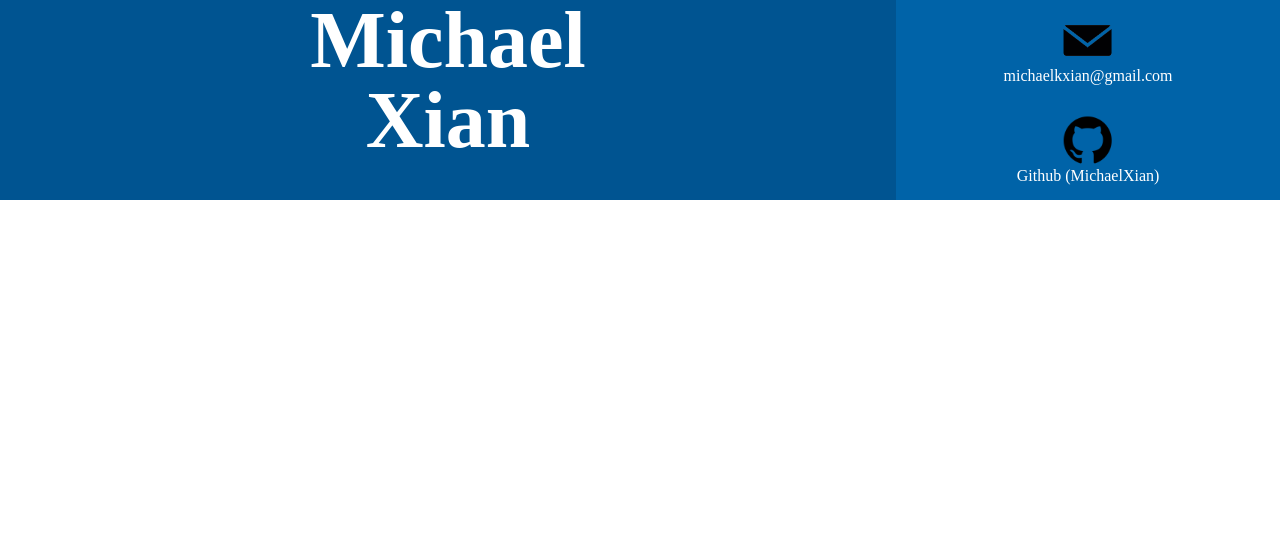
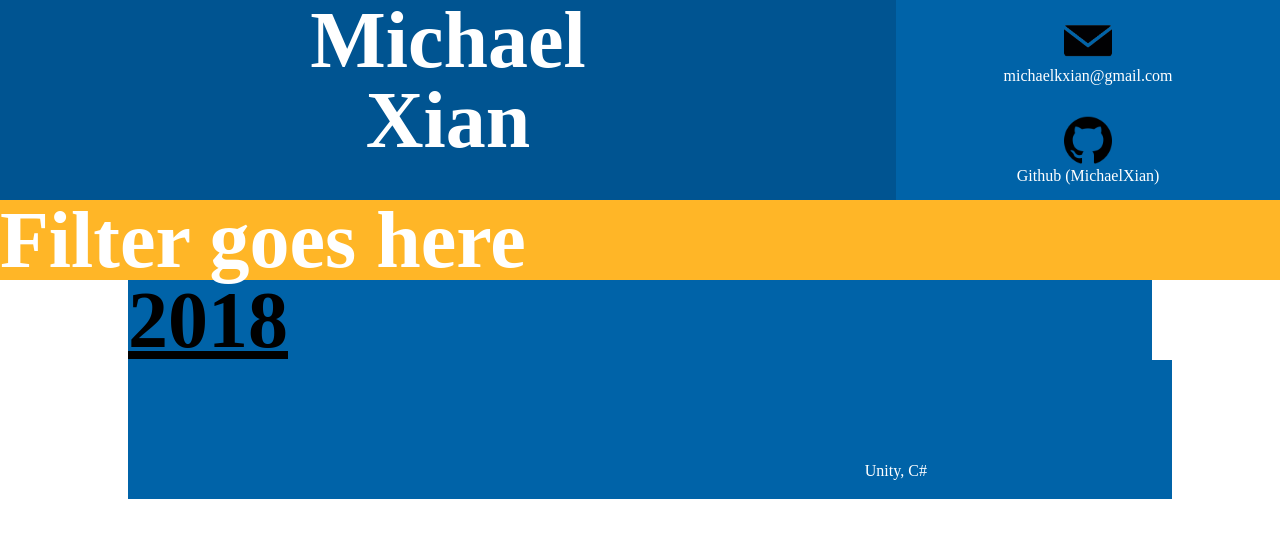
Before and after one commit to MichaelXian/Personal-Website, a plain HTML site: page index.html in a window 1280 px wide. Drawn offline with nearby package versions, Linux system fonts and the light colour scheme.

Commit message:
Filter placeholder, cursor changes on hovering over link properly

```diff
--- a/css/main.css
+++ b/css/main.css
@@ -63,20 +63,17 @@ h1 {
 .container {
     width: 100%;
     height: 200px;
-/*    background: aqua; */
     margin: auto;
     padding: 10px;
 }
 .container-left {
     width: 70%;
     height: 200px;
-/*    background: red; */
     float: left;
 }
 .container-right {
     margin-left: 70%;
     height: 200px;
-/*    background: black; */
 }
 .blue {
     color: white;
@@ -93,7 +90,7 @@ h1 {
 .brown {
     color: white;
     text-decoration-line: none;
-    background-color: #0063A8;
+    background-color: #FFB627;
     transition: background-color 0.1s linear; /* vendorless fallback */
     -o-transition: background-color 0.1s linear; /* opera */
     -ms-transition: background-color 0.1s linear; /* IE 10 */
@@ -101,20 +98,26 @@ h1 {
     -webkit-transition: background-color 0.1s linear; /*safari and chrome */
 }
 .brown:hover {
-    background-color: #005491;
+    background-color: #D48D00;
 }
 .background-blue {
     background-color: #0063A8;
 }
+
 .infoItem {
     height: 50%;
-    position: relative;
+    /* position: relative;*/
 }
+.infoItem div {
+    transform: translate(0%, 25%);
+}
+/*
 .infoItem a{
     position: absolute;
     top: 50%;
     transform: translate(-50%, -50%);
 }
+*/
 .iconLarge {
     height: 3em;
     width: 3em;
@@ -122,3 +125,41 @@ h1 {
 #header {
     padding: 0;
 }
+#showcase {
+    padding-left: 10%;
+    width: 80%;
+}
+.item {
+    width: 100%;
+    height: 80%;
+    margin: auto;
+    padding: 10px;
+}
+.item-left {
+    width: 70%;
+    height: 80%;
+    float: left;
+}
+.item-right {
+    margin-left: 70%;
+    height: 80px;
+}
+.skills {
+    width: 100%;
+    height: 20%;
+    margin: auto;
+    padding: 10px;
+}
+.skills-left {
+    width: 70%;
+    height: 20%;
+    float: left;
+}
+.skills-right {
+    margin-left: 70%;
+    height: 20%;
+}
+.year-title {
+    color: black;
+    text-decoration: underline;
+}
--- a/index.html
+++ b/index.html
@@ -3,6 +3,7 @@
     <head>
         <meta charset="UTF-8">
         <title>Michael Xian | Home</title>
+        <script src="jquery-1.12.4.min.js"> </script>
         <link rel="stylesheet" href="css/main.css">
     </head>
 
@@ -15,21 +16,38 @@
             Xian
             </h1>
         </a>
-        <div id="infoBox" class="container-right background-blue">
+        <div class="container-right background-blue">
+            <a href="mailto:michaelkxian@gmail.com">
             <div class="infoItem blue">
-                <a href="mailto:michaelkxian@gmail.com" class="">
+                <div>
                    <img class="iconLarge" src="assets/images/email-icon.jpg">
                     <p> michaelkxian@gmail.com </p>
-                </a>
+                </div>
             </div>
+            </a>
+            <a href="https://github.com/MichaelXian" target="_blank">
             <div class="infoItem blue">
-                <a href="https://github.com/MichaelXian" class="">
+                <div>
                    <img class="iconLarge" src="assets/images/octocat.png">
                     <p>Github (MichaelXian)</p>
-                </a>
+                </div>
+            </div>
+            </a>
+        </div>
+        </section>
+        <h1 class="brown">Filter goes here</h1>
+        <div id="showcase">
+            <div class="year background-blue">
+                <h1 class="year-title">2018</h1>
+                <div class="item blue">
+                    <div class="item-left"></div>
+                    <img class="item-right">
+                    <div class="skills">
+                        <div class="skills-left"></div>
+                        <div class="skills-right">Unity, C#</div>
+                    </div>
+                </div>
             </div>
         </div>
-        </section>
-
     </body>
 </html>
```
